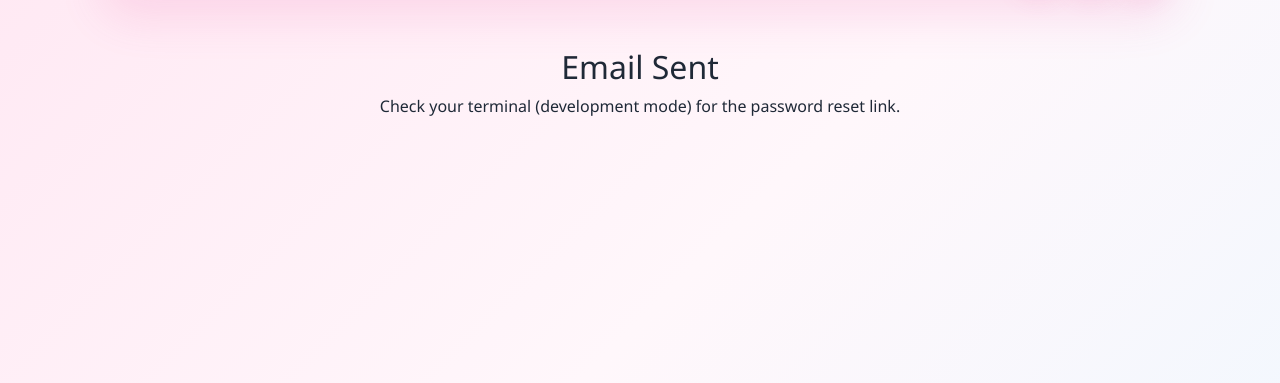
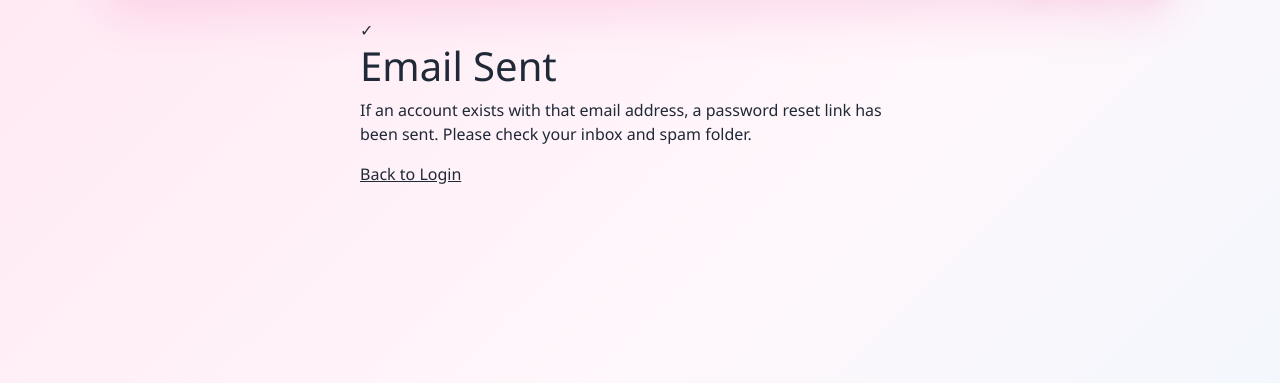
Before and after one commit to lizaykhan5-byte/codealpha_task-soical-media-platform, a Django app: page /password-reset/done/ in a window 1280 px wide. Shown: the part 86-469 px from the top of the page. Run offline with Django 5.2, Linux system fonts and the light colour scheme.

Commit message:
Update password reset confirmation message

```diff
--- a/templates/accounts/password_reset_done.html
+++ b/templates/accounts/password_reset_done.html
@@ -1,17 +1,20 @@
 {% extends "base.html" %}
 
 {% block content %}
+<div class="error-page">
+    <div class="error-card">
+        <div class="error-code">✓</div>
 
-<div class="text-center mt-5">
+        <h1>Email Sent</h1>
 
-<h2>Email Sent</h2>
+        <p>
+            If an account exists with that email address, a password reset link
+            has been sent. Please check your inbox and spam folder.
+        </p>
 
-<p>
-
-Check your terminal (development mode) for the password reset link.
-
-</p>
-
+        <a href="{% url 'login' %}" class="error-btn">
+            Back to Login
+        </a>
+    </div>
 </div>
-
 {% endblock %}
```
